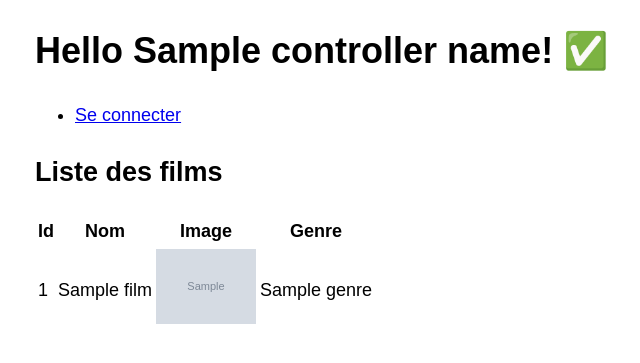
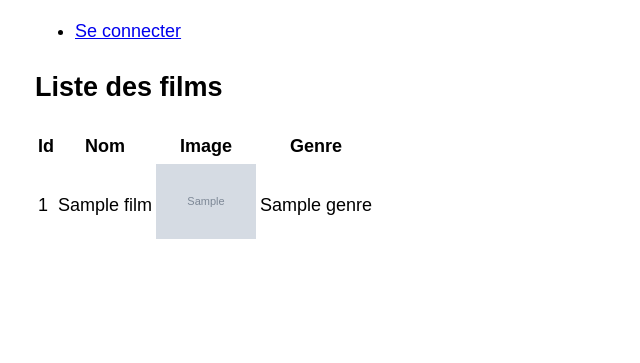
Before and after one commit to Jeremyb59/ac-web-agency-test, a Symfony app: template test-de-recrutement/templates/main/index.html.twig in a window 1280 px wide. Shown: the top 363 px of the page, without its empty margins (205-845 px from the left). Run offline with Twig, Linux system fonts and the light colour scheme; the template is opened without the code that fills it: most values are stand-ins (such as "Sample title", 1, 10 or a date in 2020); grey boxes marked "Sample" are stand-in pictures; some libraries are stand-ins or nearby versions.

Commit message:
Add script css + file js

```diff
--- a/test-de-recrutement/templates/base.html.twig
+++ b/test-de-recrutement/templates/base.html.twig
@@ -6,6 +6,7 @@
         {# Run `composer require symfony/webpack-encore-bundle`
            and uncomment the following Encore helpers to start using Symfony UX #}
         {% block stylesheets %}
+            <link href="{{ asset('/assets/css/app.css') }}" rel="stylesheet">
             {#{{ encore_entry_link_tags('app') }}#}
         {% endblock %}
 
@@ -14,6 +15,8 @@
         {% endblock %}
     </head>
     <body>
-        {% block body %}{% endblock %}
+        <div class="wrapper">
+            {% block body %}{% endblock %}
+        </div>
     </body>
 </html>
--- a/test-de-recrutement/templates/main/index.html.twig
+++ b/test-de-recrutement/templates/main/index.html.twig
@@ -3,14 +3,6 @@
 {% block title %}Hello MainController!{% endblock %}
 
 {% block body %}
-<style>
-    .example-wrapper { margin: 1em auto; max-width: 800px; width: 95%; font: 18px/1.5 sans-serif; }
-    .example-wrapper code { background: #F5F5F5; padding: 2px 6px; }
-</style>
-
-<div class="example-wrapper">
-    <h1>Hello {{ controller_name }}! ✅</h1>
-
     <ul>
         {% if is_granted('ROLE_ADMIN') %}
             <li><a href="{{path('admin')}}">Accueil admin</a></li>
@@ -45,5 +37,4 @@
         {% endfor %}
         </tbody>
     </table>
-</div>
 {% endblock %}
```
Also changed, not shown: test-de-recrutement/templates/admin/index.html.twig (+3 -8 lines), test-de-recrutement/public/assets/css/app.css (added), test-de-recrutement/public/assets/css/base/wrapper.css (added), test-de-recrutement/public/assets/js/app.js (added).
